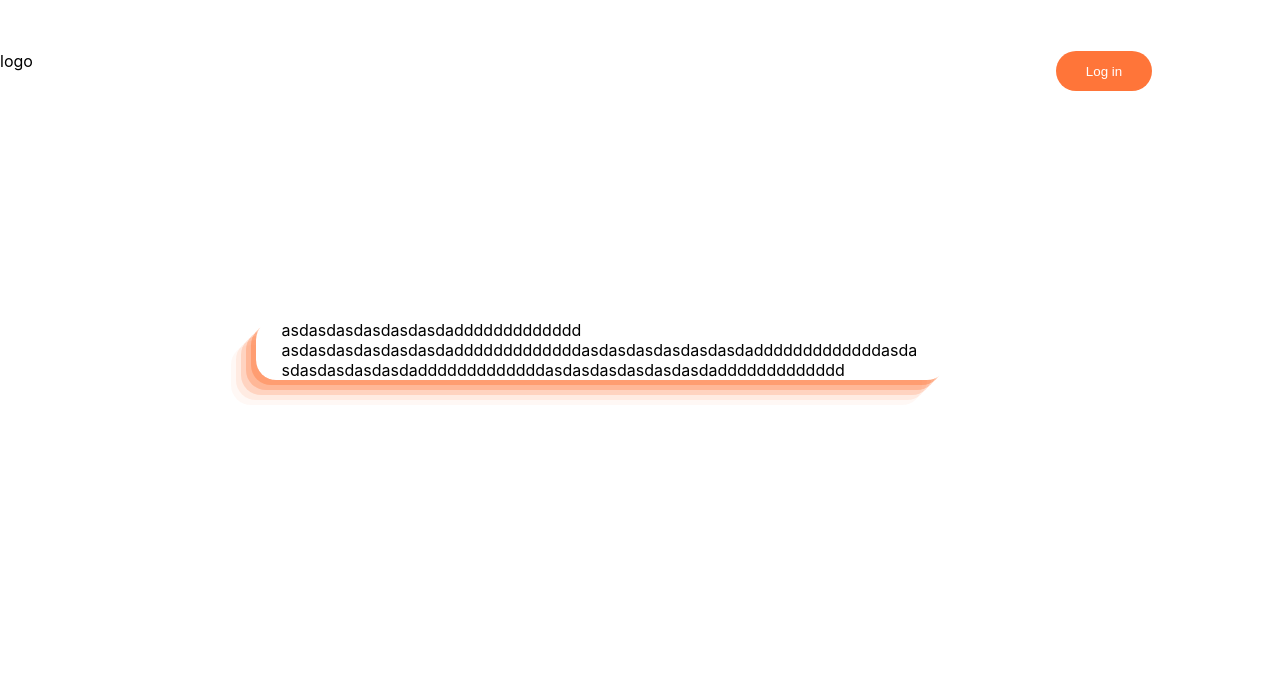
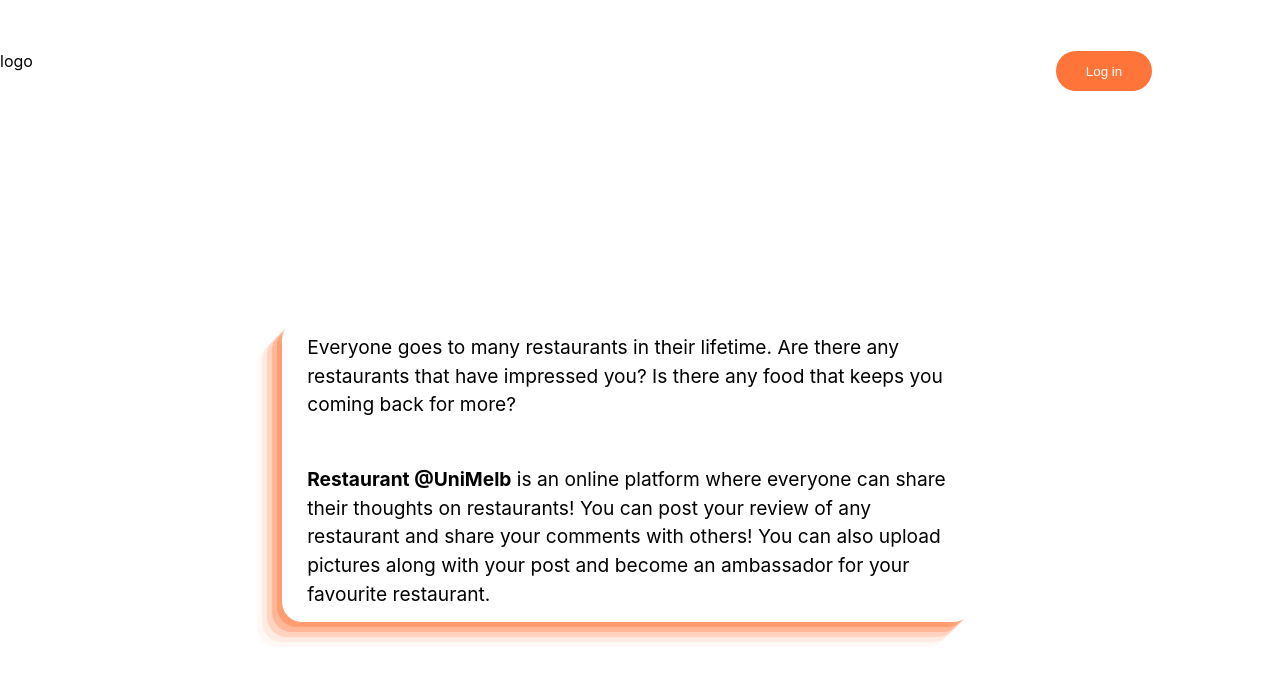
Before and after one commit to yihangYH/COMP30022-Project-Frontend, a React (Create React App) app in the folder app/: page / in a window 1280 px wide. Shown: the top 680 px of the page. Built offline with nearby package versions, Linux system fonts and the light colour scheme.

Commit message:
add home test

```diff
--- a/app/src/component/home.js
+++ b/app/src/component/home.js
@@ -14,10 +14,12 @@ function Home(){
             <Header btnText="Log in"/>
             <div className='content'>
                 <p>
-                    asdasdasdasdasdasdaddddddddddddd
+                    Everyone goes to many restaurants in their lifetime. Are there any restaurants that have impressed you? Is there any food that keeps you coming back for more?
                 </p>
+                <br></br>
                 <p>
-                    asdasdasdasdasdasdadddddddddddddasdasdasdasdasdasdadddddddddddddasdasdasdasdasdasdadddddddddddddasdasdasdasdasdasdaddddddddddddd
+                    <strong>Restaurant @UniMelb</strong> is an online platform where everyone can share their thoughts on restaurants! You can post your review of any
+                    restaurant and share your comments with others! You can also upload pictures along with your post and become an ambassador for your favourite restaurant.
                 </p>
             </div>
         </div>
--- a/app/src/css/home.css
+++ b/app/src/css/home.css
@@ -9,7 +9,7 @@
     flex-direction: row;
     top: 40%;
     width: 50%;
-    left: 20%;
+    left: 22%;
     right: 20%;
     border-radius: 20px;
     box-shadow: rgba(255, 117, 57, 0.4) -5px 5px, rgba(255, 117, 57, 0.3) -10px 10px, rgba(255, 117, 57, 0.2) -15px 15px, rgba(255, 117, 57, 0.1) -20px 20px, rgba(255, 117, 57, 0.05) -25px 25px;
@@ -19,4 +19,8 @@
 
 .content p{
     overflow-wrap: anywhere;
+    font-size: larger;
+    line-height: 1.5;
+    padding-top: 2%;
+    padding-bottom: 2%;
 }
```
